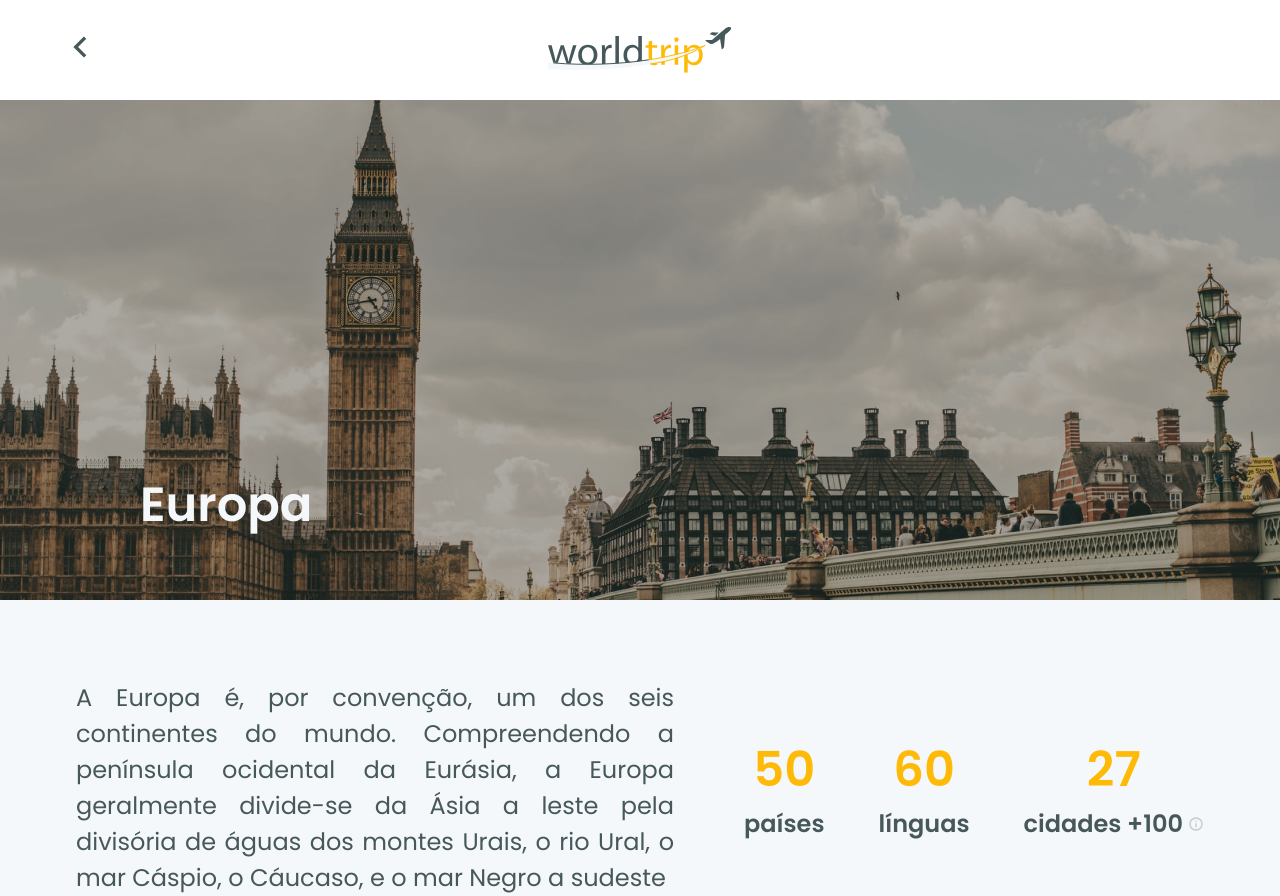
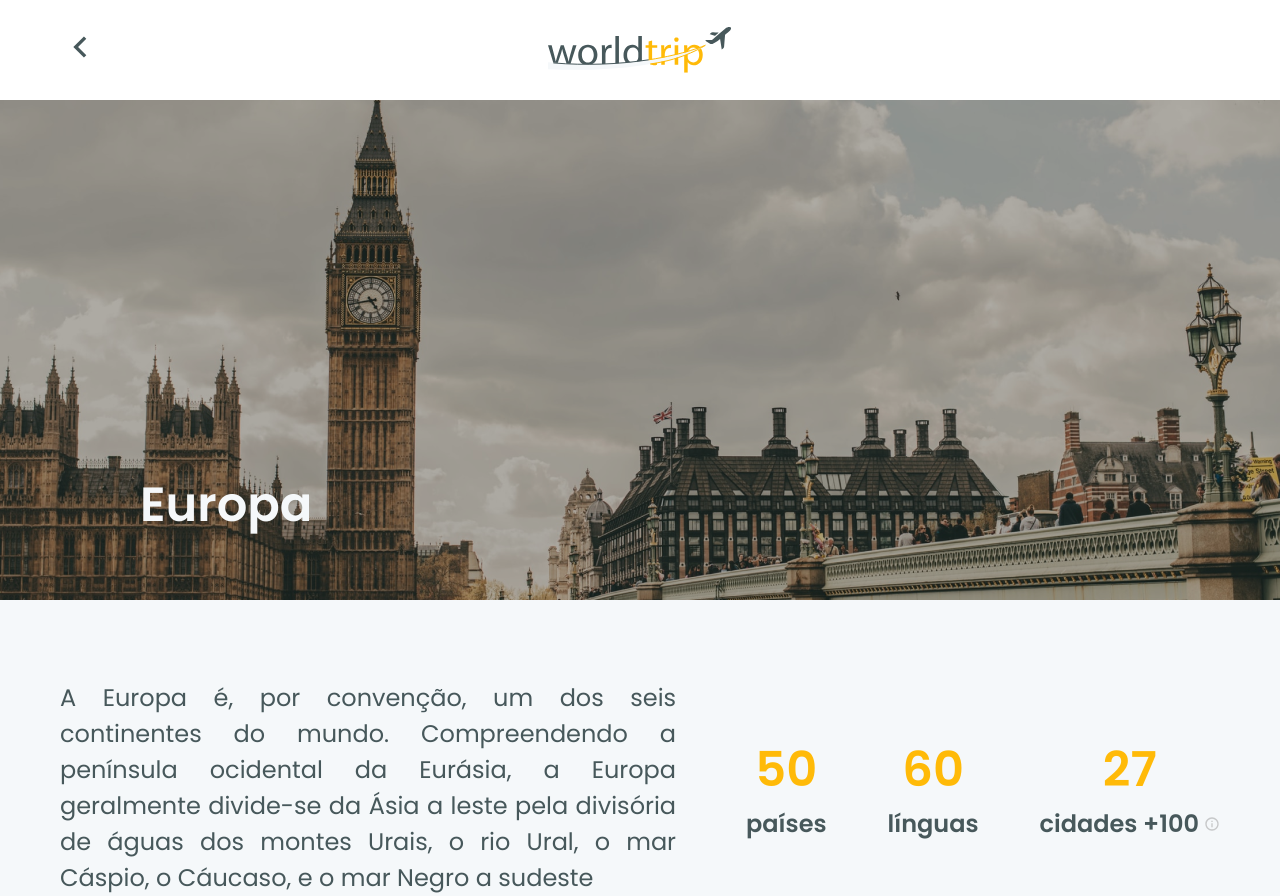
Before and after one commit to vitorgaletti/ignite-reactjs-worldtrip, a Next.js app: page /continent/europe in a window 1280 px wide. Built offline with nearby package versions, Linux system fonts and the light colour scheme.

Commit message:
:recycle: Remove padding in the Content Component

```diff
--- a/src/components/Content/index.tsx
+++ b/src/components/Content/index.tsx
@@ -7,7 +7,6 @@ export function Content() {
     <Grid
       gridTemplateColumns={['1fr', '1fr', '1fr', '1.3fr 1fr']}
       gap={['1rem', '2rem', '2rem', '4.375rem']}
-      px="1rem"
     >
       <Bio />
       <Infos />
```
